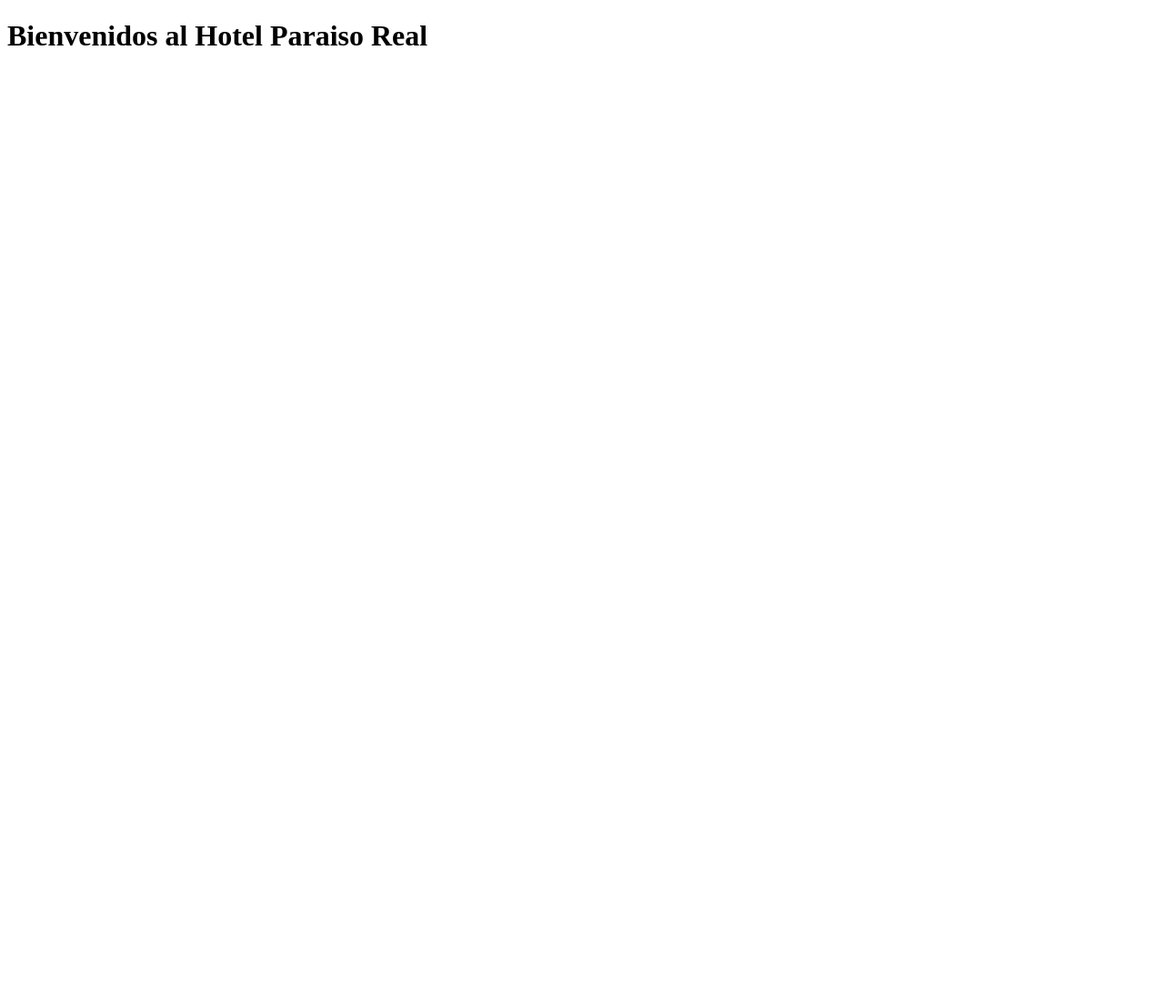
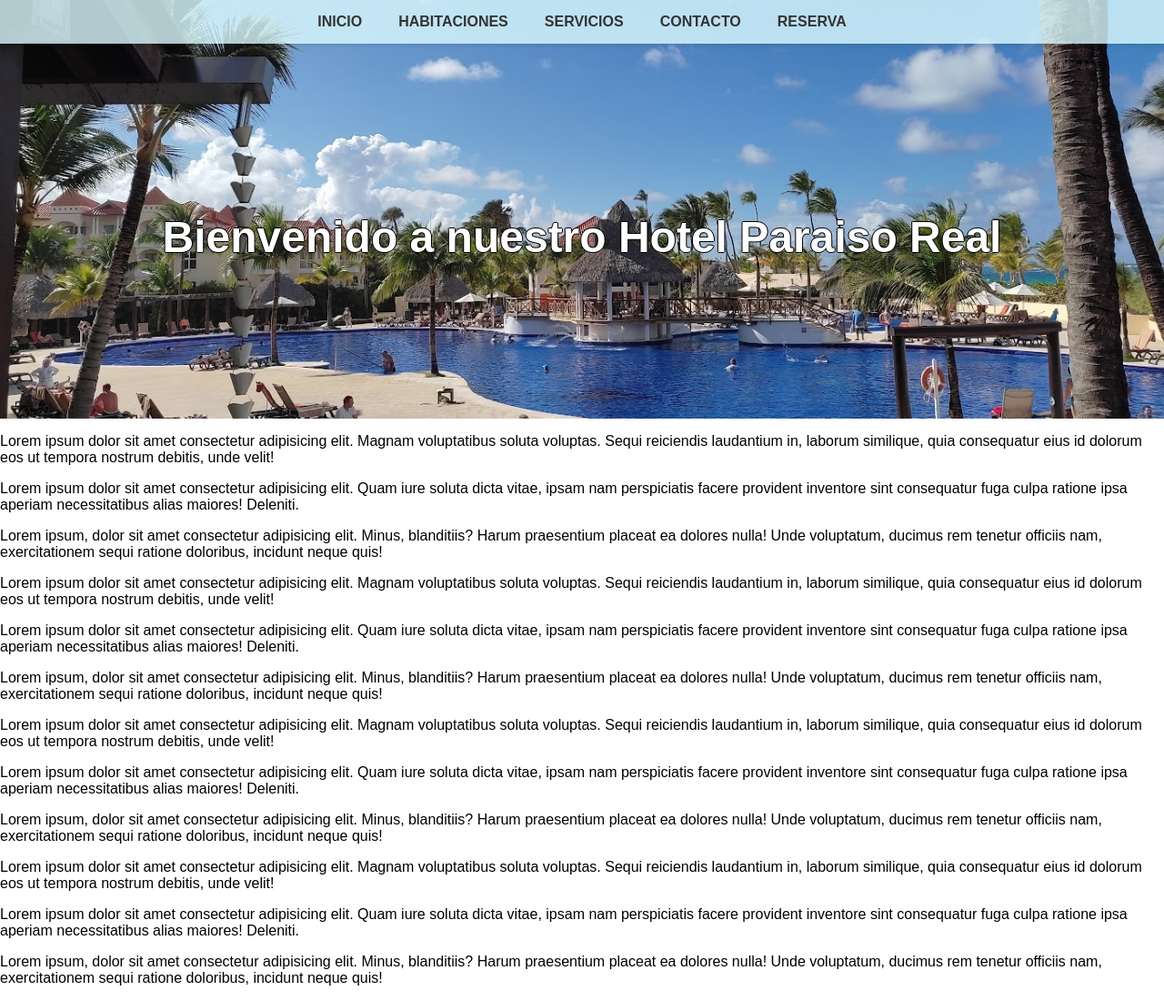
Before and after one commit to WarG31/Hotel_TalentoTech, a plain HTML site: page index.html in a window 1280 px wide. Shown: the whole page at 91% size. Before the commit the page ends 800 px from the top, so only its background shows below. Drawn offline with Linux system fonts and the light colour scheme.

Commit message:
menu,imagenmenu

```diff
--- /dev/null
+++ b/css/style.css
@@ -0,0 +1,47 @@
+body {
+    margin: 0;
+    font-family: Arial, sans-serif;
+}
+.menu {
+    position: fixed;
+    top: 0;
+    width: 100%;
+    background: rgba(219, 251, 255, 0.8); /* Fondo transparente */
+    box-shadow: 0 2px 4px rgba(0, 0, 0, 0.1);
+    display: flex;
+    justify-content: center;
+    z-index: 1000; /* Asegura que el menú esté siempre arriba */
+}
+.menu a {
+    padding: 15px 20px;
+    text-decoration: none;
+    color: #333;
+    font-weight: bold;
+    text-transform: uppercase;
+}
+.menu a:hover {
+    background-color: rgba(0, 0, 0, 0.1);
+}
+
+.inicio {
+    background-image: url('../images/portada.jpg');
+    background-size: cover;
+    background-position: center;
+    padding-top: 60px;
+    height: 50vh;
+    color: white;
+    text-shadow:
+    1px 0 0 black,    /* Desplaza a la derecha */
+    -1px 0 0 black,   /* Desplaza a la izquierda */
+    0 1px 0 black,    /* Desplaza abajo */
+    0 -1px 0 black;   /* Desplaza arriba */
+    display: flex;
+    justify-content: center;
+    align-items: center;
+    text-align: center;
+}
+
+.inicio h1 {
+    font-size: 3em;
+    margin: 0;
+}
--- a/index.html
+++ b/index.html
@@ -1,12 +1,67 @@
 <!DOCTYPE html>
-<html lang="en">
+<html lang="es">
+
 <head>
     <meta charset="UTF-8">
     <meta name="viewport" content="width=device-width, initial-scale=1.0">
     <title>HotelParaisoReal</title>
+    <link rel="stylesheet" href="/css/style.css">
+
 </head>
+
 <body>
-    <H1>Bienvenidos al Hotel Paraiso Real </H1>
+    <div class="menu">
+        <a href="#inicio">Inicio</a>
+        <a href="#habitaciones">Habitaciones</a>
+        <a href="#servicios">Servicios</a>
+        <a href="#contacto">Contacto</a>
+        <a href="#reserva">Reserva</a>
+    </div>
+
+    <div id="inicio" class="inicio">
+        <h1>Bienvenido a nuestro Hotel Paraiso Real</h1>
+    </div>
+    <div id="contenido" class="contenido">
+        <p>Lorem ipsum dolor sit amet consectetur adipisicing elit. Magnam voluptatibus soluta voluptas. Sequi
+            reiciendis laudantium in, laborum similique, quia consequatur eius id dolorum eos ut tempora nostrum
+            debitis, unde velit!</p>
+        <p>Lorem ipsum dolor sit amet consectetur adipisicing elit. Quam iure soluta dicta vitae, ipsam nam perspiciatis
+            facere provident inventore sint consequatur fuga culpa ratione ipsa aperiam necessitatibus alias maiores!
+            Deleniti. </p>
+        <P>Lorem ipsum, dolor sit amet consectetur adipisicing elit. Minus, blanditiis? Harum praesentium placeat ea
+            dolores nulla! Unde voluptatum, ducimus rem tenetur officiis nam, exercitationem sequi ratione doloribus,
+            incidunt neque quis!</P>
+
+        <p>Lorem ipsum dolor sit amet consectetur adipisicing elit. Magnam voluptatibus soluta voluptas. Sequi
+            reiciendis laudantium in, laborum similique, quia consequatur eius id dolorum eos ut tempora nostrum
+            debitis, unde velit!</p>
+        <p>Lorem ipsum dolor sit amet consectetur adipisicing elit. Quam iure soluta dicta vitae, ipsam nam perspiciatis
+            facere provident inventore sint consequatur fuga culpa ratione ipsa aperiam necessitatibus alias maiores!
+            Deleniti. </p>
+        <P>Lorem ipsum, dolor sit amet consectetur adipisicing elit. Minus, blanditiis? Harum praesentium placeat ea
+            dolores nulla! Unde voluptatum, ducimus rem tenetur officiis nam, exercitationem sequi ratione doloribus,
+            incidunt neque quis!</P>
+        <p>Lorem ipsum dolor sit amet consectetur adipisicing elit. Magnam voluptatibus soluta voluptas. Sequi
+            reiciendis laudantium in, laborum similique, quia consequatur eius id dolorum eos ut tempora nostrum
+            debitis, unde velit!</p>
+        <p>Lorem ipsum dolor sit amet consectetur adipisicing elit. Quam iure soluta dicta vitae, ipsam nam perspiciatis
+            facere provident inventore sint consequatur fuga culpa ratione ipsa aperiam necessitatibus alias maiores!
+            Deleniti. </p>
+        <P>Lorem ipsum, dolor sit amet consectetur adipisicing elit. Minus, blanditiis? Harum praesentium placeat ea
+            dolores nulla! Unde voluptatum, ducimus rem tenetur officiis nam, exercitationem sequi ratione doloribus,
+            incidunt neque quis!</P>
+        <p>Lorem ipsum dolor sit amet consectetur adipisicing elit. Magnam voluptatibus soluta voluptas. Sequi
+            reiciendis laudantium in, laborum similique, quia consequatur eius id dolorum eos ut tempora nostrum
+            debitis, unde velit!</p>
+        <p>Lorem ipsum dolor sit amet consectetur adipisicing elit. Quam iure soluta dicta vitae, ipsam nam perspiciatis
+            facere provident inventore sint consequatur fuga culpa ratione ipsa aperiam necessitatibus alias maiores!
+            Deleniti. </p>
+        <P>Lorem ipsum, dolor sit amet consectetur adipisicing elit. Minus, blanditiis? Harum praesentium placeat ea
+            dolores nulla! Unde voluptatum, ducimus rem tenetur officiis nam, exercitationem sequi ratione doloribus,
+            incidunt neque quis!</P>
+    </div>
+
 
 </body>
+
 </html>
```
Also changed, not shown: images/portada.jpg (added).
